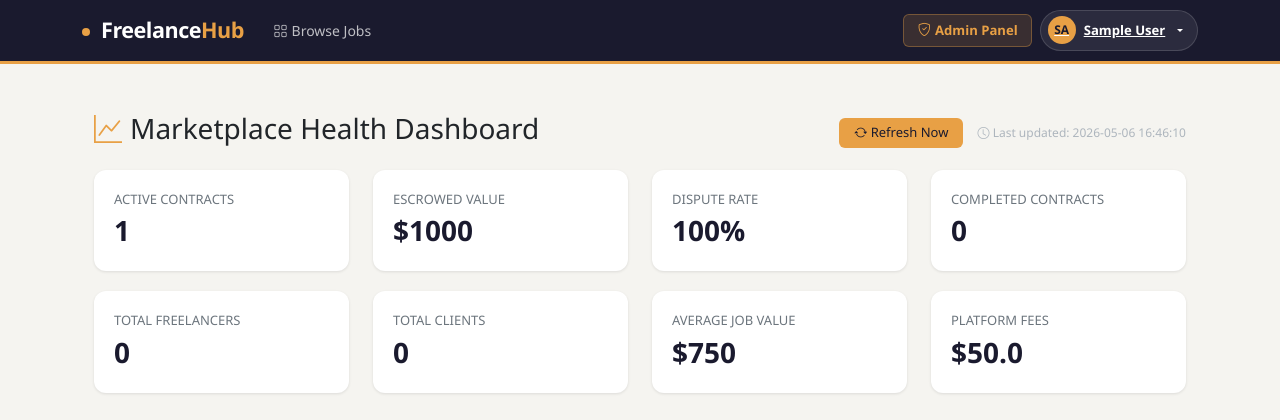
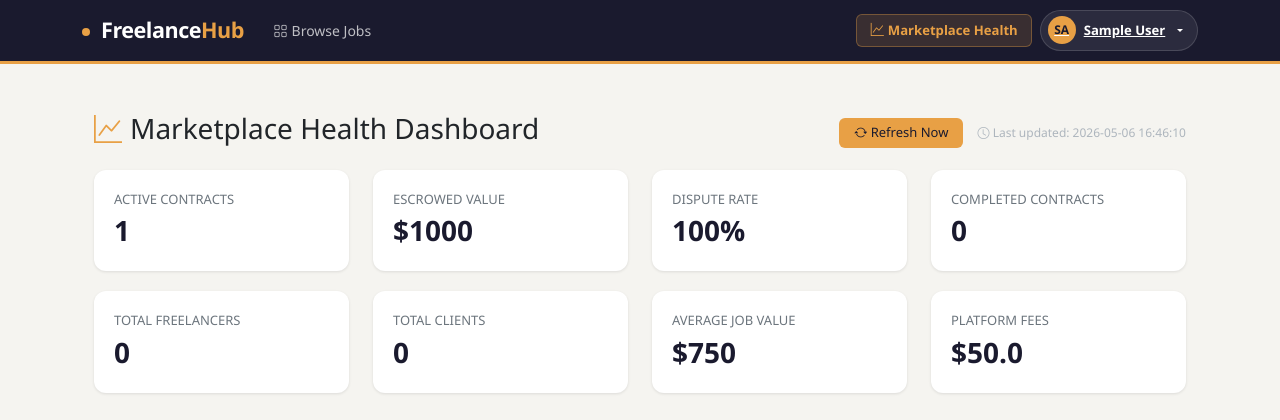
Before and after one commit to momen5406/FreelanceHub-SE-Project, a PHP site: page /marketplace-health.php in a window 1280 px wide. Shown: the top 420 px of the page. Run offline with PHP 8.4, Linux system fonts and the light colour scheme; the visitor is signed in with stand-in values (Sample User, id 1); data comes from the database, SQL or seed files in the repository.

Commit message:
Update header.php

```diff
--- a/views/partials/header.php
+++ b/views/partials/header.php
@@ -211,8 +211,7 @@ if ($_SERVER['REQUEST_METHOD'] === 'POST' && isset($_POST['logout'])) {
                 Freelance<span class="brand-accent">Hub</span>
             </a>
 
-            <button class="navbar-toggler border-0" type="button"
-                data-bs-toggle="collapse" data-bs-target="#navbarNav"
+            <button class="navbar-toggler border-0" type="button" data-bs-toggle="collapse" data-bs-target="#navbarNav"
                 style="filter: invert(1);">
                 <span class="navbar-toggler-icon"></span>
             </button>
@@ -264,17 +263,15 @@ if ($_SERVER['REQUEST_METHOD'] === 'POST' && isset($_POST['logout'])) {
 
                     <?php elseif ($_SESSION['role'] === 'Admin'): ?>
                     <li class="nav-item">
-                                <a class="btn btn-fh-admin" href="/admin/dashboard">
-                                    <i class="bi bi-shield-check me-1"></i>Admin Panel
+                        <a class="btn btn-fh-admin" href="../../public/marketplace-health.php">
+                            <i class="bi bi-graph-up me-1"></i>Marketplace Health
                         </a>
                     </li>
                     <?php endif; ?>
 
                     <li class="nav-item dropdown">
-                            <a class="btn-fh-profile dropdown-toggle"
-                                href="#" id="userDropdown"
-                                role="button" data-bs-toggle="dropdown"
-                                aria-expanded="false">
+                        <a class="btn-fh-profile dropdown-toggle" href="#" id="userDropdown" role="button"
+                            data-bs-toggle="dropdown" aria-expanded="false">
                             <span class="fh-avatar">
                                 <?= strtoupper(substr($_SESSION['username'] ?? 'U', 0, 2)) ?>
                             </span>
```
Lines whose indentation alone changed are shown as unchanged.
